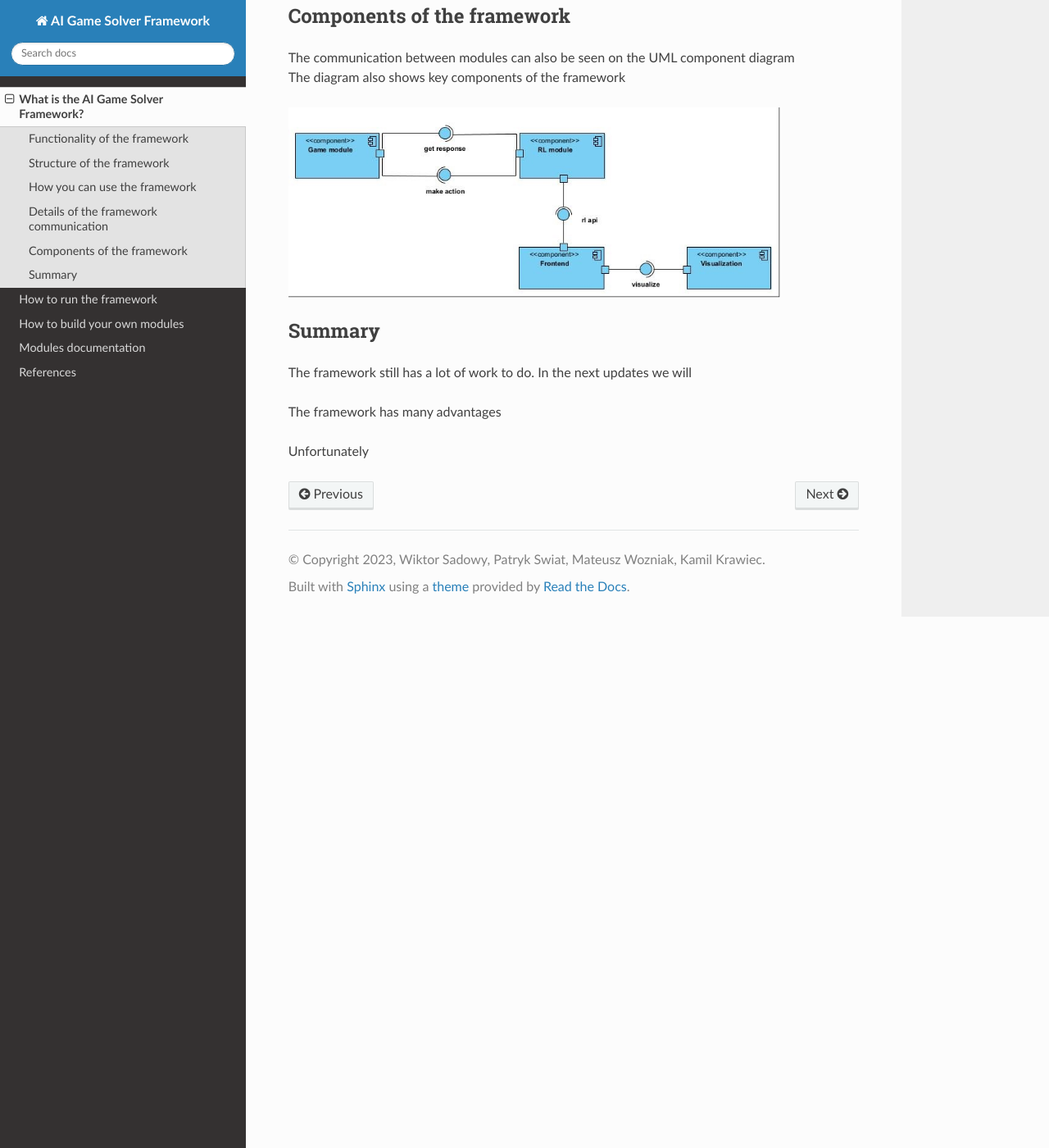
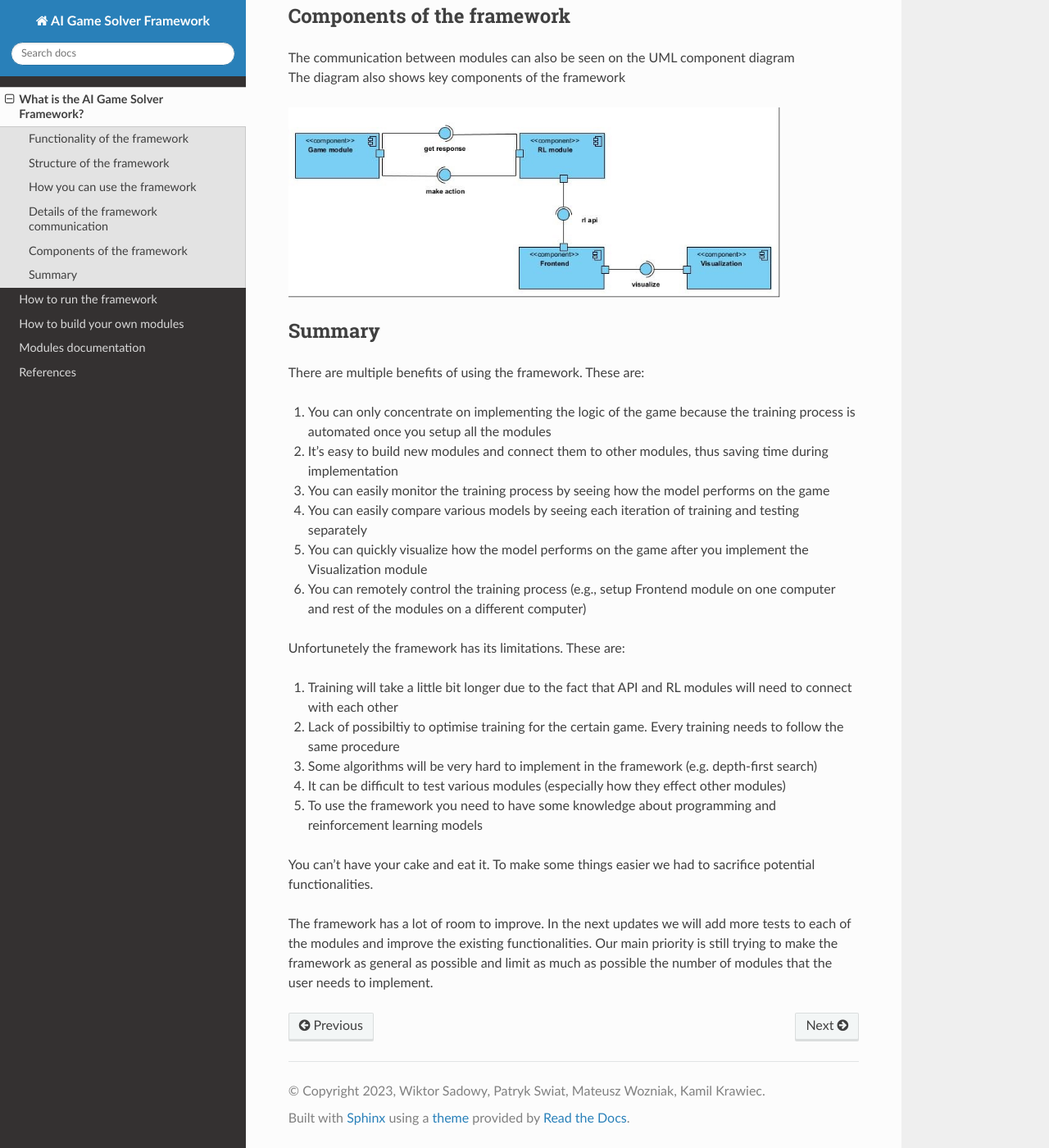
Before and after one commit to ZPI-2023-IST/Documentation, a Sphinx documentation site: the page built from source/introduction.rst, in a window 1280 px wide and 1400 px high, scrolled down 3183 px. Shown: the whole window at 82% size. Built offline with Sphinx 7.4.7 and the Read the Docs theme 2.0.0, drawn with Linux system fonts in a browser that asks for light colours; pages that are not in the unit, such as notebooks, are missing from menus.

Commit message:
add_summary

```diff
--- a/source/introduction.rst
+++ b/source/introduction.rst
@@ -84,8 +84,25 @@ Components of the framework
 Summary
 ===================================
 
-The framework still has a lot of work to do. In the next updates we will
+There are multiple benefits of using the framework. These are:
 
-The framework has many advantages
+#. You can only concentrate on implementing the logic of the game because the training process is automated once you setup all the modules
+#. It's easy to build new modules and connect them to other modules, thus saving time during implementation
+#. You can easily monitor the training process by seeing how the model performs on the game
+#. You can easily compare various models by seeing each iteration of training and testing separately
+#. You can quickly visualize how the model performs on the game after you implement the Visualization module
+#. You can remotely control the training process (e.g., setup Frontend module on one computer and rest of the modules on a different computer)
 
-Unfortunately
+Unfortunetely the framework has its limitations. These are:
+
+#. Training will take a little bit longer due to the fact that API and RL modules will need to connect with each other
+#. Lack of possibiltiy to optimise training for the certain game. Every training needs to follow the same procedure
+#. Some algorithms will be very hard to implement in the framework (e.g. depth-first search)
+#. It can be difficult to test various modules (especially how they effect other modules)
+#. To use the framework you need to have some knowledge about programming and reinforcement learning models
+
+You can't have your cake and eat it. To make some things easier we had to sacrifice potential functionalities.
+
+The framework has a lot of room to improve. In the next updates we will add more tests to each of the modules and improve the existing functionalities.
+Our main priority is still trying to make the framework as general as possible and limit as much as possible the number of modules
+that the user needs to implement.
--- a/source/run/run.rst
+++ b/source/run/run.rst
@@ -36,6 +36,10 @@ On the main page you can:
 #. Start training/testing the model on the game
 #. Import model from the zip file
 #. Export current model to the zip file
+
+NOTE - training reinforcement learning models is a very time consuming task.
+We recommend to train models for at least several hours (in case of Freecell/2048 with default model parameters training took around 24 hours).
+Please be aware that training times may vary a lot. We recommend that you check logs and statistics sporadically to see how the model is performing.
 
 --------------------------------------
 Configuration
```
